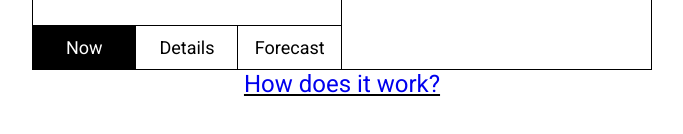
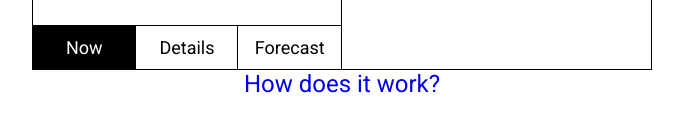
Before and after one commit to rusbers/Weather, a React (Vite) app: page / in a window 1280 px wide. Shown: the part 560-694 px from the top of the page, without its empty margins (298-981 px from the left). Built offline with nearby package versions, Linux system fonts and the light colour scheme.

Commit message:
MUI WeatherPage

```diff
--- a/src/Pages/WeatherPage.jsx
+++ b/src/Pages/WeatherPage.jsx
@@ -4,6 +4,7 @@
 import { useDispatch, useSelector } from "react-redux";
 import { fetchCurrentForecast, fetchFutureForecast } from "../../store/slices/forecastSlice";
 import { useEffect } from "react";
+import { Box } from "@mui/material";
 
 function WeatherPage() {
   const dispatch = useDispatch();
@@ -18,13 +19,17 @@
   }, [currentCity])
 
   return (
-    <div className="content__weather">
+    <Box
+      display='flex'
+      height='460px'
+      flexDirection='column'
+    >
       <SearchCity />
       <WeatherOptions />
-      <div className="link">
+      <Box textAlign='center'>
         <Link to="/help-page">How does it work?</Link>
-      </div>
-    </div>
+      </Box>
+    </Box>
   )
 }
 
```
